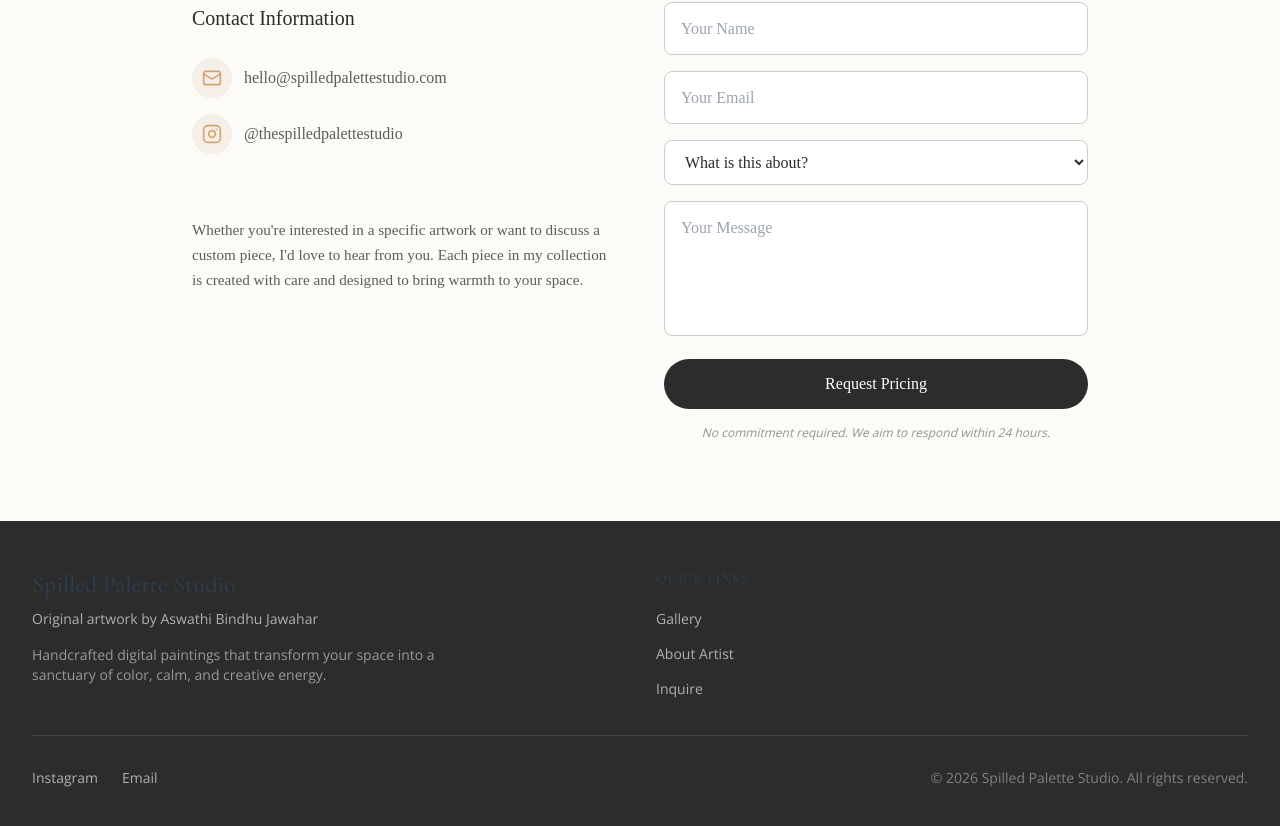
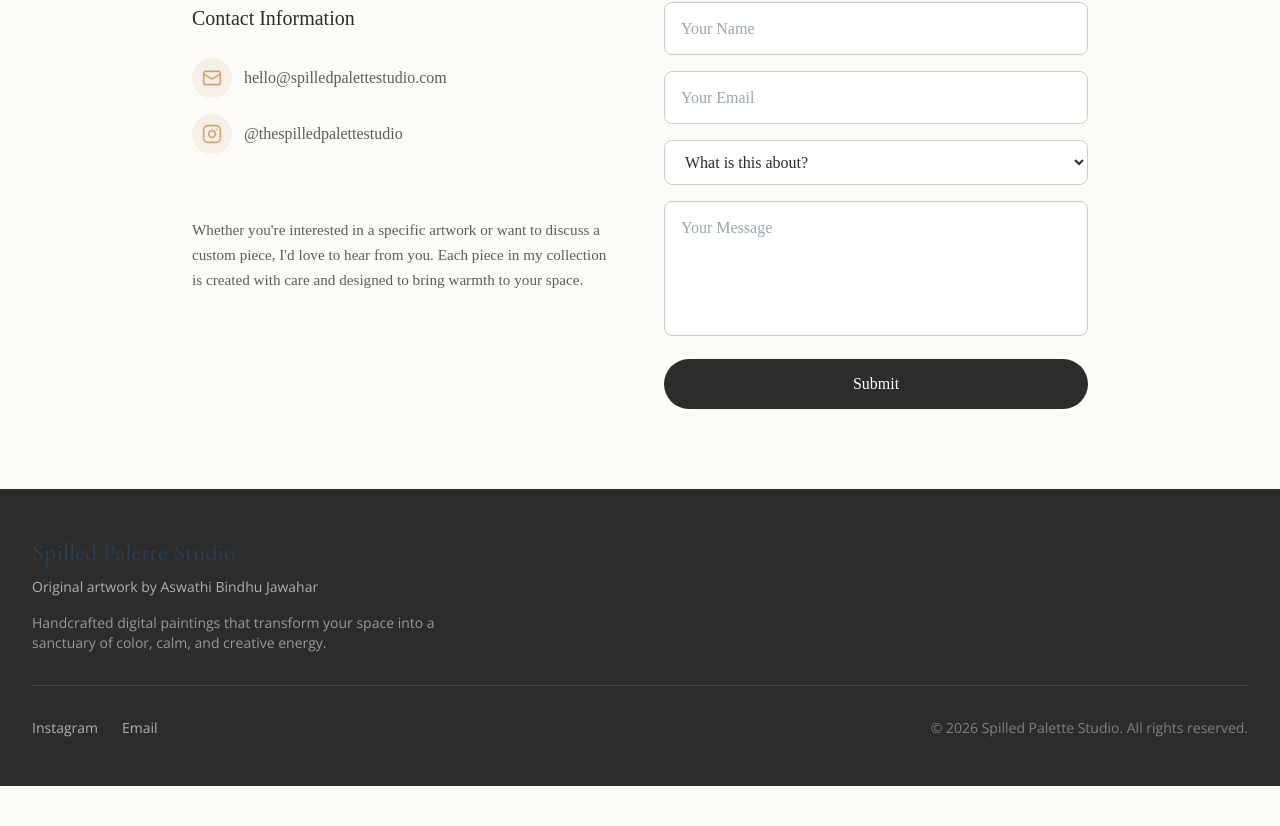
Before and after one commit to daredeep33/spilledpalettestudio, a Next.js app: page / in a window 1280 px wide. Shown: the part 3739-4565 px from the top of the page. After the commit the page ends 4525 px from the top, so only its background shows below. Built offline with nearby package versions, Linux system fonts and the light colour scheme.

Commit message:
Fix nav links, remove quick links, update CTA

```diff
--- a/app/page.tsx
+++ b/app/page.tsx
@@ -33,23 +33,13 @@ function Footer() {
               Handcrafted digital paintings that transform your space into a sanctuary of color, calm, and creative energy.
             </p>
           </div>
-
-          {/* Quick Links */}
-          <div>
-            <h4 className="font-medium text-sm uppercase tracking-wider mb-4">Quick Links</h4>
-            <ul className="space-y-2">
-              <li><a href="#gallery" className="text-[#B0B0B0] hover:text-[#FFD700] text-sm">Gallery</a></li>
-              <li><a href="#about" className="text-[#B0B0B0] hover:text-[#FFD700] text-sm">About Artist</a></li>
-              <li><a href="#contact" className="text-[#B0B0B0] hover:text-[#FFD700] text-sm">Inquire</a></li>
-            </ul>
-          </div>
         </div>
 
         {/* Social & Copyright */}
         <div className="pt-8 border-t border-[#FDFBF7]/10 flex flex-col sm:flex-row justify-between items-center gap-4">
           <div className="flex space-x-6">
-            <a href="https://www.instagram.com/thespilledpalettestudio" target="_blank" rel="noopener noreferrer" className="text-[#B0B0B0] hover:text-[#FFD700] text-sm">Instagram</a>
-            <a href="mailto:hello@spilledpalettestudio.com" className="text-[#B0B0B0] hover:text-[#FFD700] text-sm">Email</a>
+            <a href="https://www.instagram.com/thespilledpalettestudio" target="_blank" rel="noopener noreferrer" className="text-[#B0B0B0] hover:text-[#E8C9A0] text-sm">Instagram</a>
+            <a href="mailto:hello@spilledpalettestudio.com" className="text-[#B0B0B0] hover:text-[#E8C9A0] text-sm">Email</a>
           </div>
           <p className="text-[#808080] text-sm">© 2026 Spilled Palette Studio. All rights reserved.</p>
         </div>
--- a/components/Contact.tsx
+++ b/components/Contact.tsx
@@ -280,11 +280,9 @@ export default function Contact() {
                     fontFamily: "'Lora', serif"
                   }}
                 >
-                  {submitting ? 'Sending...' : 'Request Pricing'}
+                  {submitting ? 'Sending...' : 'Submit'}
                 </button>
-                <p className="text-center mt-3 text-xs text-[#2C2C2C]/50 italic">
-                  No commitment required. We aim to respond within 24 hours.
-                </p>
+
               </form>
             )}
           </motion.div>
--- a/components/gallery/ArtworkDetail.tsx
+++ b/components/gallery/ArtworkDetail.tsx
@@ -194,9 +194,7 @@ export default function ArtworkDetail({ artwork }: ArtworkDetailProps) {
             Inquire About This Piece
           </a>
 
-          <p className="text-center mt-3 text-xs text-[#2C2C2C]/50 italic">
-            No commitment required. We aim to respond within 24 hours.
-          </p>
+
         </div>
       </div>
 
```
